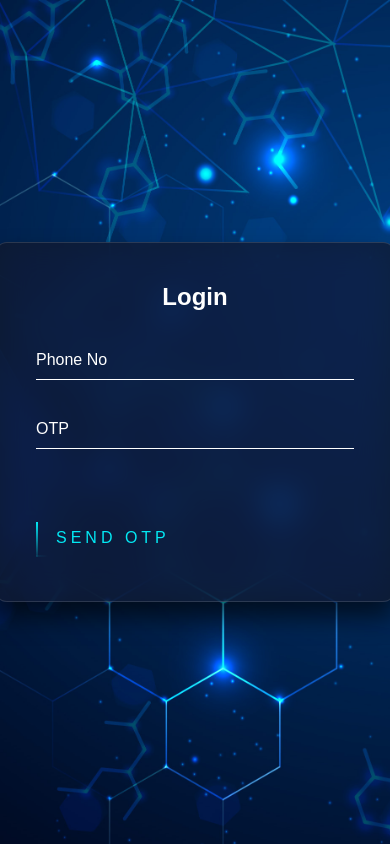
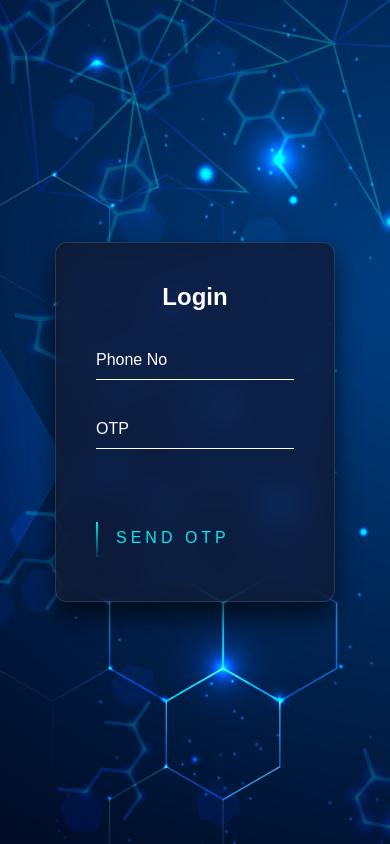
Before and after one commit to gautam-134/Science-project, a React (Create React App) app: page / in a window 390 px wide. Built offline with nearby package versions, Linux system fonts and the light colour scheme.

Commit message:
responsive

```diff
--- a/src/Login/index.css
+++ b/src/Login/index.css
@@ -176,3 +176,9 @@ html {
       bottom: 100%;
     }
   }
+
+  @media  (min-width:320px) and (max-width:410px) {
+  .login-box{
+    width: 280px;
+  }
+  }
```
